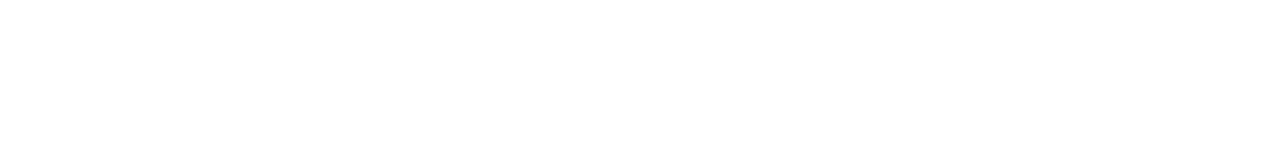
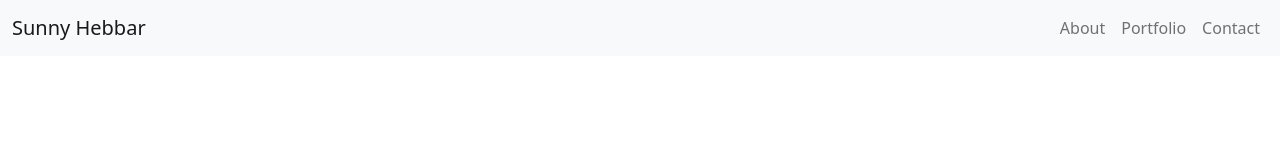
Before and after one commit to hebs87/portfolio, a plain HTML site: page index.html in a window 1280 px wide. Drawn offline with nearby package versions, Linux system fonts and the light colour scheme.

Commit message:
Added template code for navbar to index.html

```diff
--- a/index.html
+++ b/index.html
@@ -12,6 +12,27 @@
   <body>
     <header>
       <!-- Navbar -->
+      <nav class="navbar navbar-expand-lg navbar-light bg-light">
+        <div class="container-fluid">
+          <a class="navbar-brand" href="#">Sunny Hebbar</a>
+          <button class="navbar-toggler" type="button" data-bs-toggle="collapse" data-bs-target="#navbarSupportedContent" aria-controls="navbarSupportedContent" aria-expanded="false" aria-label="Toggle navigation">
+            <span class="navbar-toggler-icon"></span>
+          </button>
+          <div class="collapse navbar-collapse" id="navbarSupportedContent">
+            <ul class="navbar-nav ms-auto mb-2 mb-lg-0">
+              <li class="nav-item">
+                <a class="nav-link" href="about.html">About</a>
+              </li>
+              <li class="nav-item">
+                <a class="nav-link" href="portfolio.html">Portfolio</a>
+              </li>
+              <li class="nav-item">
+                <a class="nav-link" href="contact.html">Contact</a>
+              </li>
+            </ul>
+          </div>
+        </div>
+      </nav>
     </header>
 
     <main>
```
